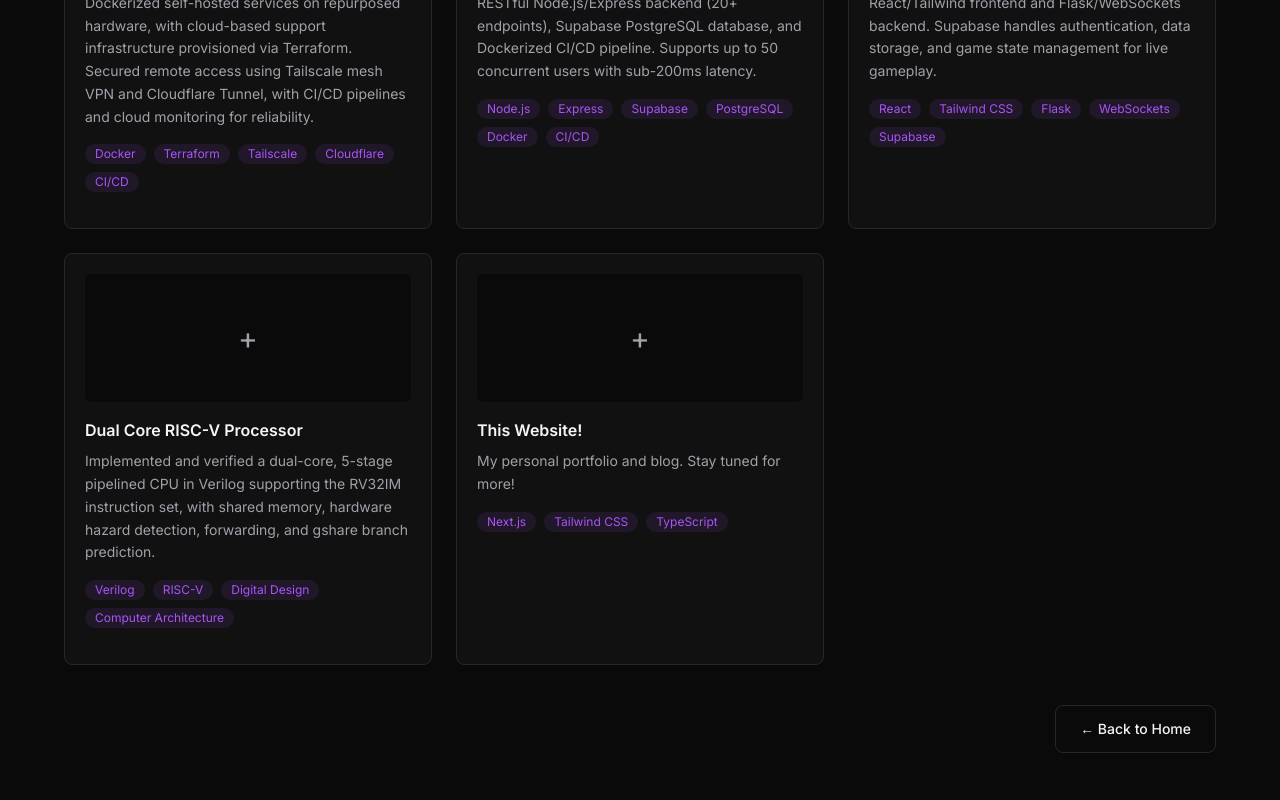
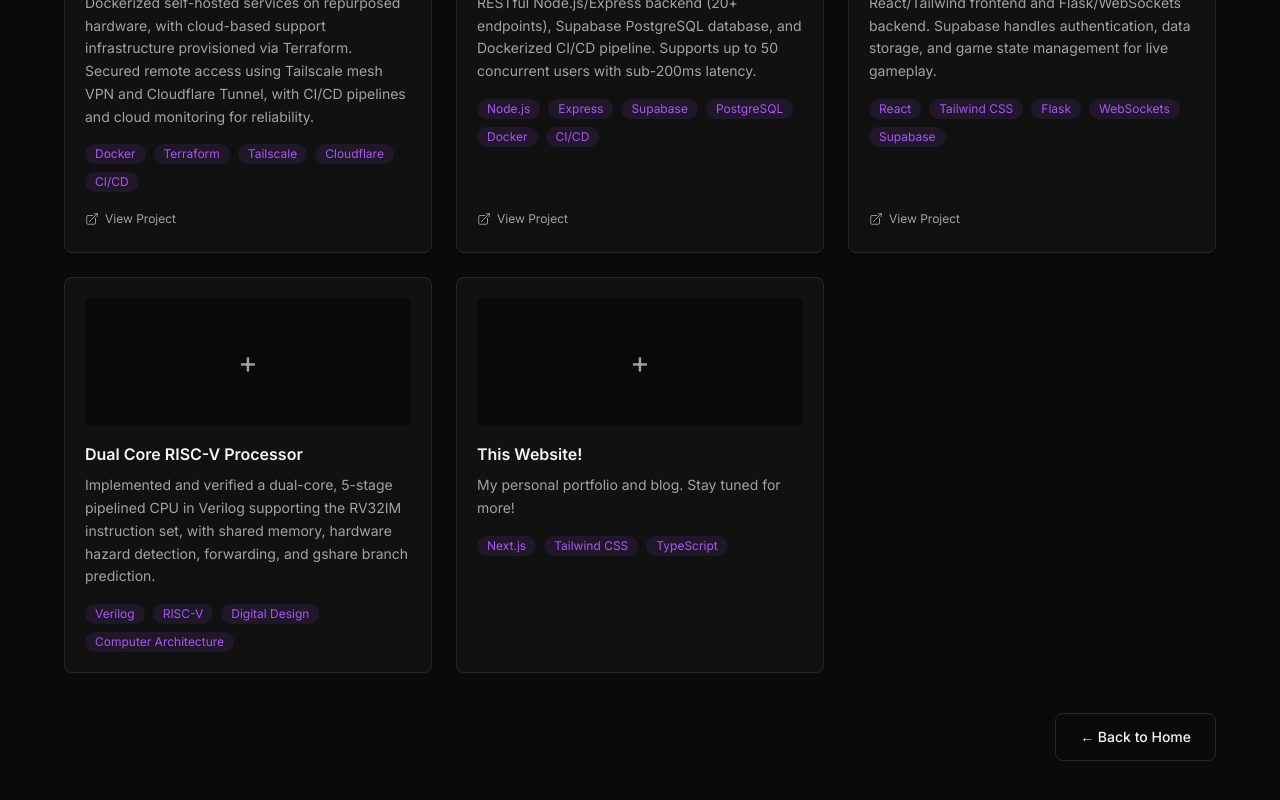
Before and after one commit to goodguyryan/homeserver, a Next.js app in the folder website/frontend/: page /projects in a window 1280 px wide. Shown: the part 448-1248 px from the top of the page. Built offline with nearby package versions, Linux system fonts and the light colour scheme.

Commit message:
Add links to projects

```diff
--- a/website/frontend/app/components/ProjectCard.tsx
+++ b/website/frontend/app/components/ProjectCard.tsx
@@ -23,27 +23,10 @@ export default function ProjectCard({ project }: { project: ProjectMeta }) {
         ))}
       </div>
 
-      <div className="mt-auto flex gap-4 pt-4">
-        {project.githubUrl && (
+      {project.link && (
+        <div className="mt-auto pt-4">
           <a
-            href={project.githubUrl}
-            target="_blank"
-            rel="noopener noreferrer"
-            className="inline-flex items-center gap-1.5 text-xs text-muted transition-colors hover:text-foreground"
-          >
-            <svg className="h-3.5 w-3.5" fill="currentColor" viewBox="0 0 24 24">
-              <path
-                fillRule="evenodd"
-                d="M12 2C6.477 2 2 6.484 2 12.017c0 4.425 2.865 8.18 6.839 9.504.5.092.682-.217.682-.483 0-.237-.008-.868-.013-1.703-2.782.605-3.369-1.343-3.369-1.343-.454-1.158-1.11-1.466-1.11-1.466-.908-.62.069-.608.069-.608 1.003.07 1.531 1.032 1.531 1.032.892 1.53 2.341 1.088 2.91.832.092-.647.35-1.088.636-1.338-2.22-.253-4.555-1.113-4.555-4.951 0-1.093.39-1.988 1.029-2.688-.103-.253-.446-1.272.098-2.65 0 0 .84-.27 2.75 1.026A9.564 9.564 0 0112 6.844c.85.004 1.705.115 2.504.337 1.909-1.296 2.747-1.027 2.747-1.027.546 1.379.202 2.398.1 2.651.64.7 1.028 1.595 1.028 2.688 0 3.848-2.339 4.695-4.566 4.943.359.309.678.92.678 1.855 0 1.338-.012 2.419-.012 2.747 0 .268.18.58.688.482A10.019 10.019 0 0022 12.017C22 6.484 17.522 2 12 2z"
-                clipRule="evenodd"
-              />
-            </svg>
-            GitHub
-          </a>
-        )}
-        {project.liveUrl && (
-          <a
-            href={project.liveUrl}
+            href={project.link}
             target="_blank"
             rel="noopener noreferrer"
             className="inline-flex items-center gap-1.5 text-xs text-muted transition-colors hover:text-foreground"
@@ -61,10 +44,10 @@ export default function ProjectCard({ project }: { project: ProjectMeta }) {
                 d="M13.5 6H5.25A2.25 2.25 0 003 8.25v10.5A2.25 2.25 0 005.25 21h10.5A2.25 2.25 0 0018 18.75V10.5m-10.5 6L21 3m0 0h-5.25M21 3v5.25"
               />
             </svg>
-            Live
+            View Project
           </a>
-        )}
-      </div>
+        </div>
+      )}
     </div>
   );
 }
--- a/website/frontend/content/projects/homelab.mdx
+++ b/website/frontend/content/projects/homelab.mdx
@@ -4,4 +4,5 @@ description: "Built a hybrid homelab + cloud-edge platform for Dockerized self-h
 tags: ["Docker", "Terraform", "Tailscale", "Cloudflare", "CI/CD"]
 slug: "homelab"
 order: 0
+link: "https://github.com/goodguyryan/homeserver"
 ---
--- a/website/frontend/content/projects/mahjong-io.mdx
+++ b/website/frontend/content/projects/mahjong-io.mdx
@@ -4,4 +4,5 @@ description: "Real-time multiplayer Mahjong web app with a React/Tailwind fronte
 tags: ["React", "Tailwind CSS", "Flask", "WebSockets", "Supabase"]
 slug: "mahjong-io"
 order: 2
+link: "https://github.com/goodguyryan/mahjong.io"
 ---
--- a/website/frontend/content/projects/operation-einstein.mdx
+++ b/website/frontend/content/projects/operation-einstein.mdx
@@ -4,4 +4,5 @@ description: "Student progress tracking platform with a RESTful Node.js/Express
 tags: ["Node.js", "Express", "Supabase", "PostgreSQL", "Docker", "CI/CD"]
 slug: "operation-einstein"
 order: 1
+link: "https://github.com/goodguyryan/operation_einstein"
 ---
--- a/website/frontend/lib/content.ts
+++ b/website/frontend/lib/content.ts
@@ -16,8 +16,7 @@ export interface ProjectMeta {
   title: string;
   description: string;
   tags: string[];
-  githubUrl?: string;
-  liveUrl?: string;
+  link?: string;
   slug: string;
   order: number;
 }
@@ -66,8 +65,7 @@ export function getAllProjects(): ProjectMeta[] {
       title: data.title,
       description: data.description,
       tags: data.tags,
-      githubUrl: data.githubUrl,
-      liveUrl: data.liveUrl,
+      link: data.link,
       slug: data.slug,
       order: data.order,
     };
```
